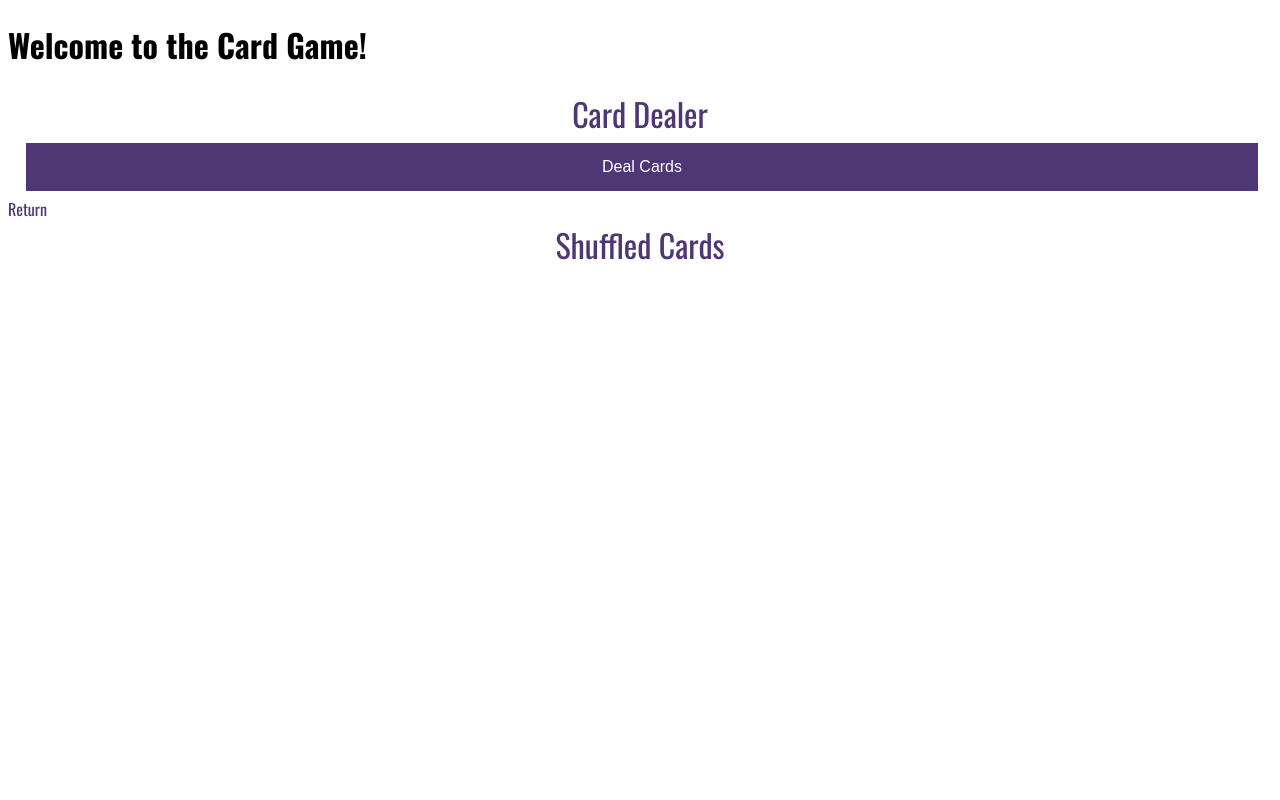
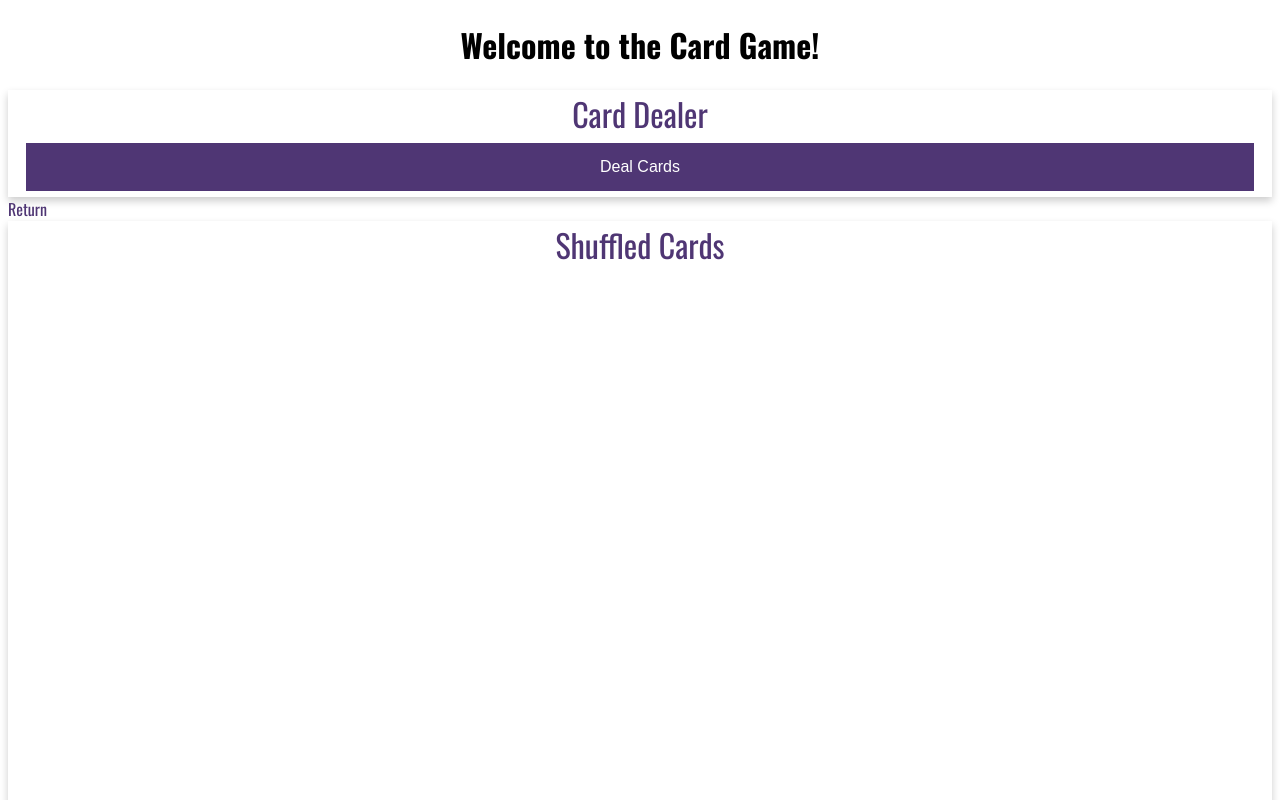
Before and after one commit to nbujri/web-231, a plain HTML site: page week-9/bujri-card-game.html in a window 1280 px wide. Shown: the top 800 px of the page. Drawn offline with nearby package versions, Linux system fonts and the light colour scheme.

Commit message:
fix layout and add comments

```diff
--- a/week-9/bujri-card-game.css
+++ b/week-9/bujri-card-game.css
@@ -11,13 +11,22 @@
   font-family: "Oswald", Verdana, Arial, sans-serif;
 }
 
-.player-card {
+/* center header */
+.app-header {
   text-align: center;
 }
 
+/* center card container */
+.card-content {
+  display: flex;
+  justify-content: center;
+}
+
+/* display cards in a grid */
 #player-card-container {
   display: grid;
-  grid-template-columns: repeat(4, 1fr);
+  grid-template-columns: repeat(4, 100px);
+  grid-template-rows: repeat(13, 100px);
   padding: 10px;
   gap: 10px;
 }
--- a/week-9/bujri-card-game.html
+++ b/week-9/bujri-card-game.html
@@ -24,6 +24,7 @@
       rel="stylesheet"
     />
 
+    <!-- Material Icons -->
     <link
       rel="stylesheet"
       href="https://cdn.jsdelivr.net/npm/@mdi/font@6.9.96/css/materialdesignicons.min.css"
@@ -38,7 +39,9 @@
     <div class="container">
       <h1 class="app-header">Welcome to the Card Game!</h1>
 
+      <!-- Card Dealer -->
       <div class="card-dealer">
+        <div class="card">
           <div class="card-title">Card Dealer</div>
           <div class="card-content">
             <button id="btn-deal-cards" class="btn btn-primary full-width">
@@ -46,15 +49,19 @@
             </button>
           </div>
         </div>
+      </div>
 
       <a href="../index.html" class="return-home">Return</a>
 
+      <!-- Card Display -->
       <div class="card-container">
+        <div class="card">
           <div class="card-title">Shuffled Cards</div>
           <div class="card-content">
             <div id="player-card-container"></div>
           </div>
         </div>
       </div>
+    </div>
   </body>
 </html>
--- a/week-9/bujri-card-game.js
+++ b/week-9/bujri-card-game.js
@@ -114,6 +114,7 @@ document.getElementById("btn-deal-cards").onclick = function () {
     }
   }
 
+  // set HTML of player-card-container to display cards
   document.getElementById("player-card-container").innerHTML =
     cardOutputWithIcon;
 };
```
Lines whose indentation alone changed are shown as unchanged.
